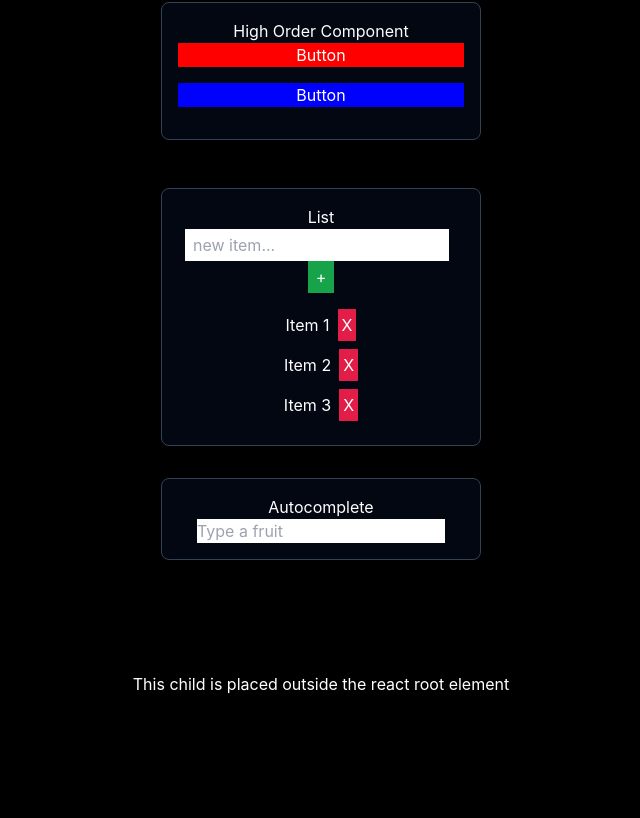
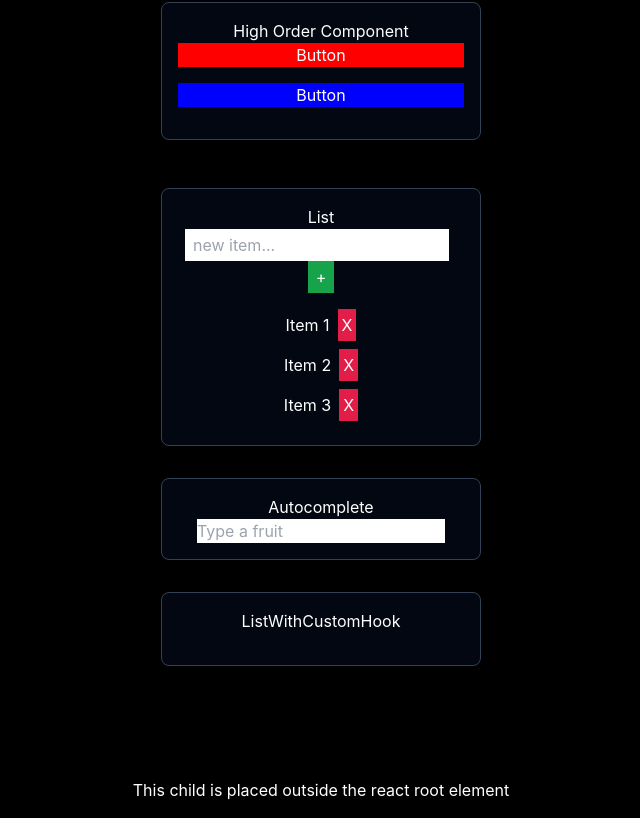
Before and after one commit to emanuelefavero/react-essentials, a React (Vite) app: page / in a window 1280 px wide. Shown: the part 2326-3144 px from the top of the page, without its empty margins (319-959 px from the left). Before the commit the page ends 3038 px from the top, so only its background shows below. Built offline with nearby package versions, Linux system fonts and the light colour scheme.

Commit message:
add components/ListWithCustomHook

```diff
--- a/src/App.tsx
+++ b/src/App.tsx
@@ -21,6 +21,7 @@ import HOC from './components/HOC'
 import Portal from './components/Portal'
 import List from './components/List'
 import Autocomplete from './components/Autocomplete'
+import ListWithCustomHook from './components/ListWithCustomHook'
 
 function App() {
   // Custom hooks
@@ -148,6 +149,11 @@ function App() {
         <Card>
           <Autocomplete />
         </Card>
+
+        {/* List with Custom Hook */}
+        <Card>
+          <ListWithCustomHook />
+        </Card>
       </main>
 
       <footer className='pb-20'></footer>
--- /dev/null
+++ b/src/components/ListWithCustomHook.tsx
@@ -0,0 +1,3 @@
+export default function ListWithCustomHook() {
+  return <div>ListWithCustomHook</div>
+}
```
